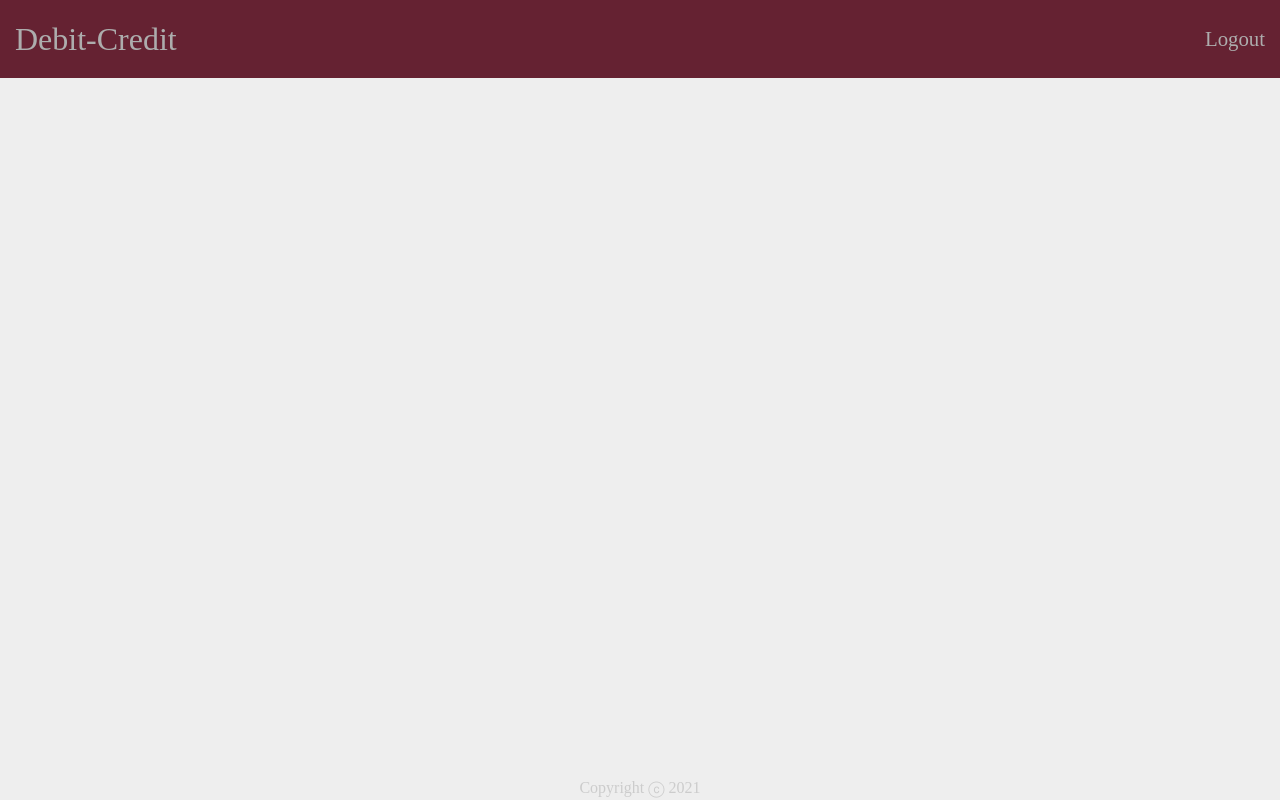
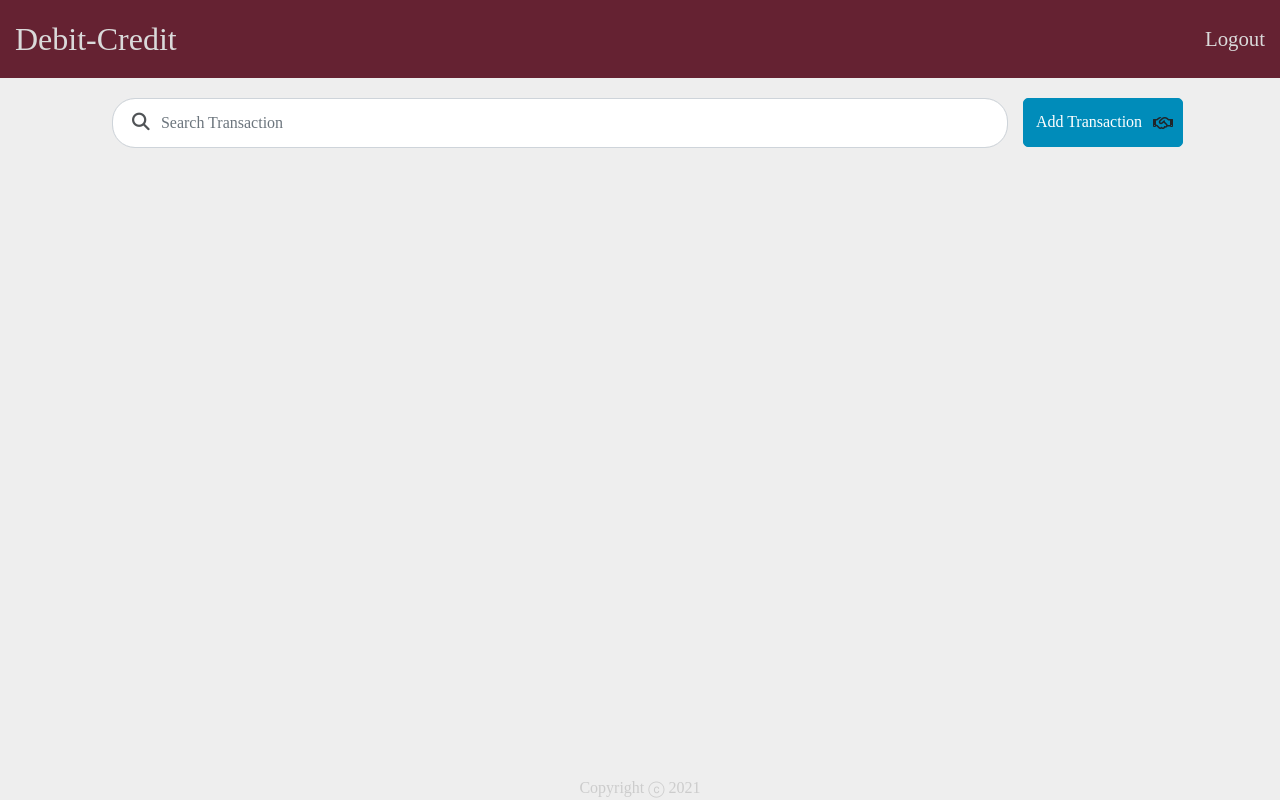
Before and after one commit to tabassum-khan/React-Debit-Credit, a React (Create React App) app: page / in a window 1280 px wide. Built offline with nearby package versions, Linux system fonts and the light colour scheme; a web font is replaced by a local one.

Commit message:
Add Headbar to the body

```diff
--- /dev/null
+++ b/public/headbar.js
@@ -0,0 +1,3 @@
+$(document).ready(function(){
+
+});
--- a/public/index.html
+++ b/public/index.html
@@ -12,6 +12,9 @@
     <script src="https://cdn.jsdelivr.net/npm/bootstrap@5.0.2/dist/js/bootstrap.min.js" integrity="sha384-cVKIPhGWiC2Al4u+LWgxfKTRIcfu0JTxR+EQDz/bgldoEyl4H0zUF0QKbrJ0EcQF" crossorigin="anonymous"></script>
     <script src="https://cdn.jsdelivr.net/npm/bootstrap@5.0.2/dist/js/bootstrap.bundle.min.js" integrity="sha384-MrcW6ZMFYlzcLA8Nl+NtUVF0sA7MsXsP1UyJoMp4YLEuNSfAP+JcXn/tWtIaxVXM" crossorigin="anonymous"></script>
 
+    <!-- FontAwesome Icons -->
+    <script src="https://use.fontawesome.com/afb8e71cb3.js"></script>
+
     <!-- Google Fonts -->
     <link rel="preconnect" href="https://fonts.googleapis.com">
     <link rel="preconnect" href="https://fonts.gstatic.com" crossorigin>
@@ -19,10 +22,17 @@
 
     <!-- Custom stylesheet -->
     <link rel="stylesheet" href="./styles.css">
+
+    <!-- Jquery -->
+    <script  src="https://code.jquery.com/jquery-3.6.0.js"  integrity="sha256-H+K7U5CnXl1h5ywQfKtSj8PCmoN9aaq30gDh27Xc0jk="  crossorigin="anonymous"></script>
+
 </head>
+
 <body>
     <div id="root"></div>
 
     <script src="../src/index.js" type="text/jsx"></script>
+    <script src="../src/headbar.js" type="text/js"></script>
 </body>
+
 </html>
--- a/public/styles.css
+++ b/public/styles.css
@@ -41,7 +41,7 @@ font-family: 'Roboto', sans-serif; */
 
 .nav-bar a{
   text-decoration: none;
-  color: #adadad;
+  color: #dadada;
 }
 
 .nav-bar .logo{
@@ -55,6 +55,83 @@ font-family: 'Roboto', sans-serif; */
   right: 15px;
 }
 
+
+/********** HEADBAR  *******************/
+.headbar{
+    margin: 20px 0;
+    text-align: center;
+    width: 100%;
+}
+/* Search Bar */
+.search-bar{
+  display: inline-block;
+  margin: 0 15px;
+  position: relative;
+  width: 70%;
+}
+
+.search-bar .fa-search{
+  transition: all .55s ease;
+}
+
+.search-bar:hover .fa-search{
+  transform: scale(1.2);
+}
+
+.search-bar input{
+  border-radius: 23px;
+  padding: 0.75rem 0.75rem;
+  padding-left: 3rem;
+}
+
+.search-bar input:focus, .search-bar input:active{
+  box-shadow: 0 0 10px 3px rgba(0, 0, 0, 0.075);
+}
+
+.search-bar .fa{
+  color: #212529c9;
+  font-size: 1.1rem;
+  left: 20px;
+  position: absolute;
+  top: 15px;
+}
+
+.headbar .transaction-btn{
+  display: inline-block;
+  position: relative;
+}
+
+.transaction-btn:hover .fa{
+  color: #000
+}
+
+.transaction-btn .fa{
+  position: absolute;
+  right: 10px;
+  top: 14.5px;
+  z-index: 1;
+}
+
+.headbar .btn{
+  background-color: #008CBA;
+  border: 1.5px solid #008CBA;
+  border-radius: 5px;
+  color: #fff;
+  padding: 0.7rem 0.75rem;
+  padding-right: 2.5rem;
+  position: relative;
+  top: -2px;
+}
+
+.headbar .btn:hover, .headbar .btn:active, .headbar .btn:focus{
+  background-color: #008cba91;
+  border: 1.5px solid #008cba91;
+  box-shadow: none;
+  color: #000;
+}
+
+
+
 /********** FOOTER  *******************/
 .footer {
   bottom: 0;
--- a/src/components/App.js
+++ b/src/components/App.js
@@ -1,12 +1,14 @@
 import React from "react";
 
 import NavBar from "./NavBar";
+import HeadBar from "./HeadBar";
 import Footer from "./Footer";
 
 function App(){
     return (
         <div className="container-fluid">
             <NavBar />
+            <HeadBar />
             <Footer />
         </div>
     );
--- /dev/null
+++ b/src/components/HeadBar.js
@@ -0,0 +1,22 @@
+import React from "react";
+
+
+const headbar = (
+    <div className="headbar">
+        <div className="search-bar">
+        <i className="fa fa-search" aria-hidden="true"></i>
+        <input id="search-input" className="form-control" placeholder="Search Transaction" autoComplete="off" spellCheck="false" autoCorrect="off" tabIndex="1"></input>
+        </div>
+
+        <div className="transaction-btn">
+            <i className="fa fa-handshake-o" aria-hidden="true"></i>
+            <button className="btn btn-block">Add Transaction</button>
+        </div>
+    </div>
+);
+
+function HeadBar(){
+    return headbar;
+}
+
+export default HeadBar;
--- a/src/components/NavBar.js
+++ b/src/components/NavBar.js
@@ -3,8 +3,8 @@ import React from "react";
 
 const navbar = (
     <ul className="nav-bar">
-        <li className="logo"><a href="">Debit-Credit</a></li>
-        <li className="logout"><a href="">Logout</a></li>
+        <li className="logo"><a href="/">Debit-Credit</a></li>
+        <li className="logout"><a href="/">Logout</a></li>
     </ul>
 );
 
```
